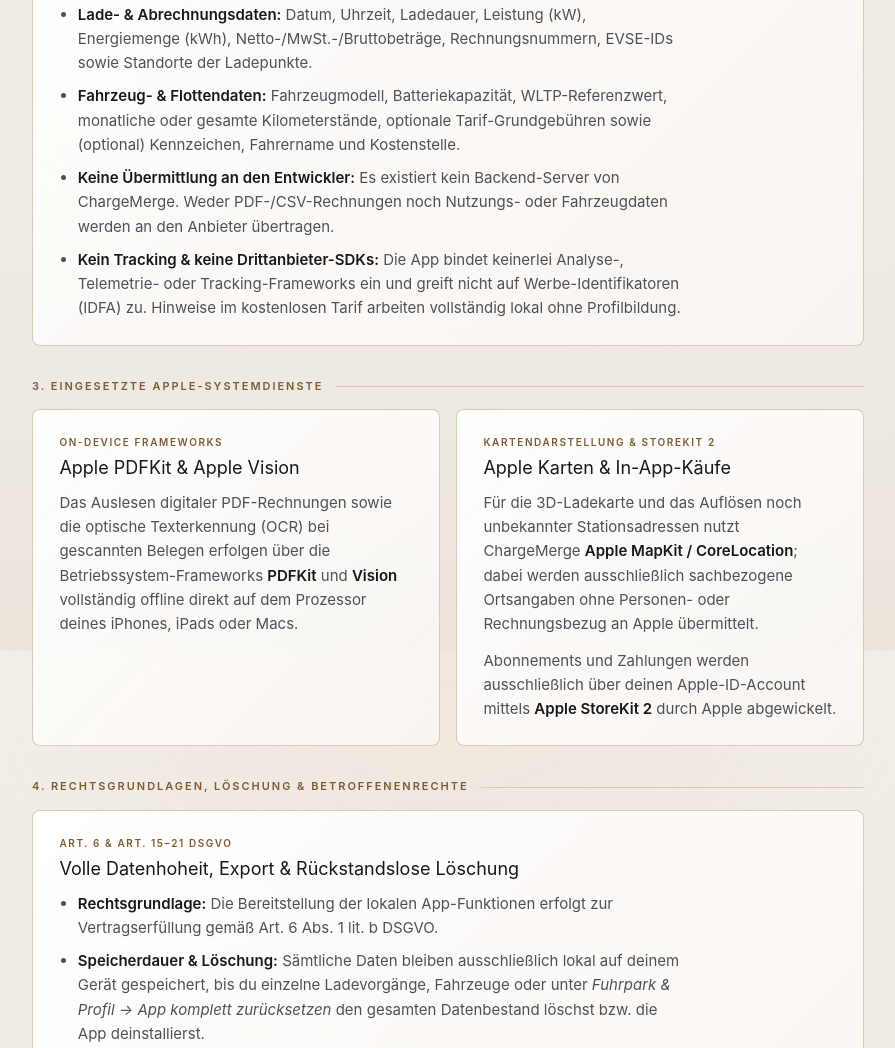
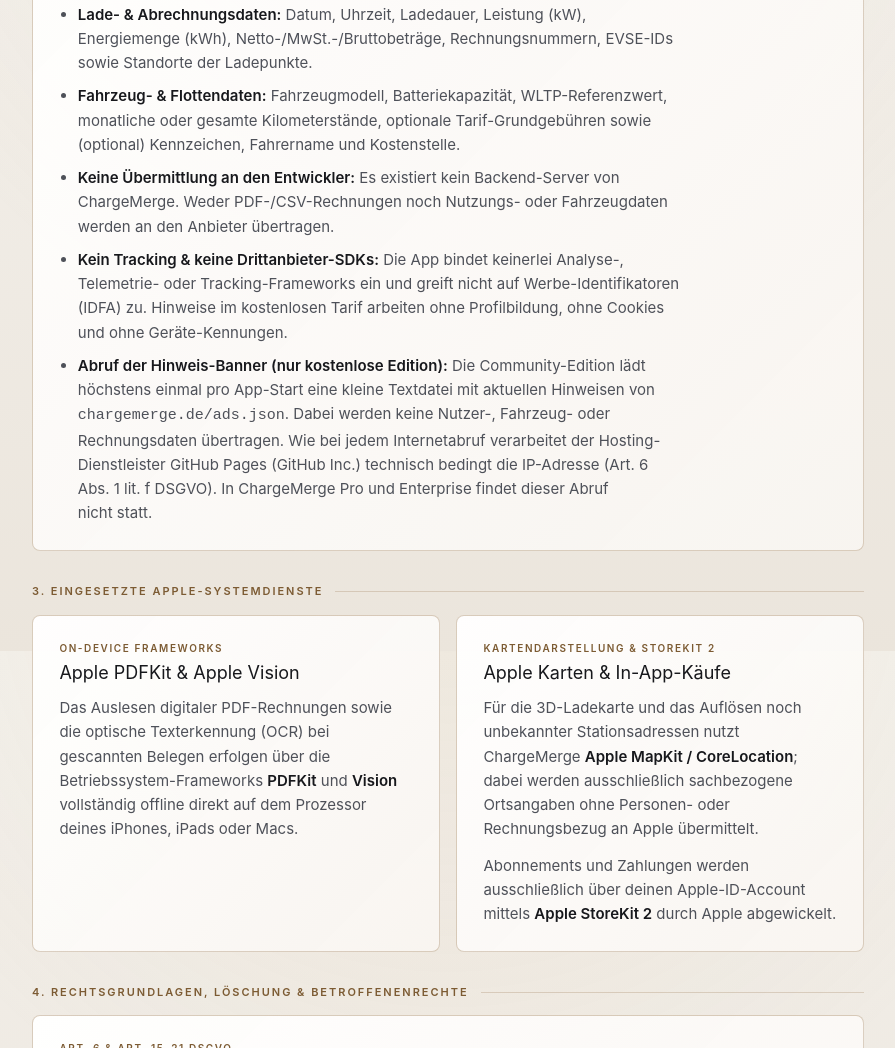
Before and after one commit to Detoxfox4234/chargemerge-legal, a plain HTML site: page datenschutz.html in a window 1280 px wide. Shown: the part 949-1997 px from the top of the page, without its empty margins (192-1087 px from the left). Drawn offline with Linux system fonts and the light colour scheme.

Commit message:
docs(privacy): Abruf der Hinweis-Banner in der Datenschutzerklärung nennen
Stand aus chargemerge-apple (WebLegal/).

Co-Authored-By: Claude Fable 5.2 <noreply@anthropic.com>

```diff
--- a/datenschutz.html
+++ b/datenschutz.html
@@ -91,7 +91,8 @@
           <li><strong>Lade- &amp; Abrechnungsdaten:</strong> Datum, Uhrzeit, Ladedauer, Leistung (kW), Energiemenge (kWh), Netto-/MwSt.-/Bruttobeträge, Rechnungsnummern, EVSE-IDs sowie Standorte der Ladepunkte.</li>
           <li><strong>Fahrzeug- &amp; Flottendaten:</strong> Fahrzeugmodell, Batteriekapazität, WLTP-Referenzwert, monatliche oder gesamte Kilometerstände, optionale Tarif-Grundgebühren sowie (optional) Kennzeichen, Fahrername und Kostenstelle.</li>
           <li><strong>Keine Übermittlung an den Entwickler:</strong> Es existiert kein Backend-Server von ChargeMerge. Weder PDF-/CSV-Rechnungen noch Nutzungs- oder Fahrzeugdaten werden an den Anbieter übertragen.</li>
-          <li><strong>Kein Tracking &amp; keine Drittanbieter-SDKs:</strong> Die App bindet keinerlei Analyse-, Telemetrie- oder Tracking-Frameworks ein und greift nicht auf Werbe-Identifikatoren (IDFA) zu. Hinweise im kostenlosen Tarif arbeiten vollständig lokal ohne Profilbildung.</li>
+          <li><strong>Kein Tracking &amp; keine Drittanbieter-SDKs:</strong> Die App bindet keinerlei Analyse-, Telemetrie- oder Tracking-Frameworks ein und greift nicht auf Werbe-Identifikatoren (IDFA) zu. Hinweise im kostenlosen Tarif arbeiten ohne Profilbildung, ohne Cookies und ohne Geräte-Kennungen.</li>
+          <li><strong>Abruf der Hinweis-Banner (nur kostenlose Edition):</strong> Die Community-Edition lädt höchstens einmal pro App-Start eine kleine Textdatei mit aktuellen Hinweisen von <code>chargemerge.de/ads.json</code>. Dabei werden keine Nutzer-, Fahrzeug- oder Rechnungsdaten übertragen. Wie bei jedem Internetabruf verarbeitet der Hosting-Dienstleister GitHub Pages (GitHub Inc.) technisch bedingt die IP-Adresse (Art.&nbsp;6 Abs.&nbsp;1 lit.&nbsp;f DSGVO). In ChargeMerge Pro und Enterprise findet dieser Abruf nicht statt.</li>
         </ul>
       </article>
 
```
